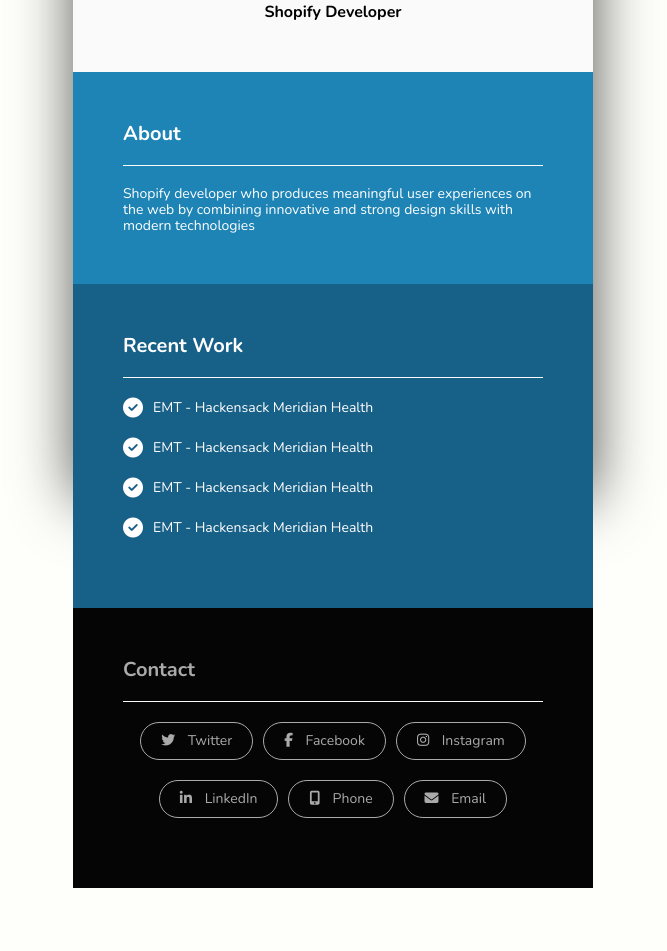
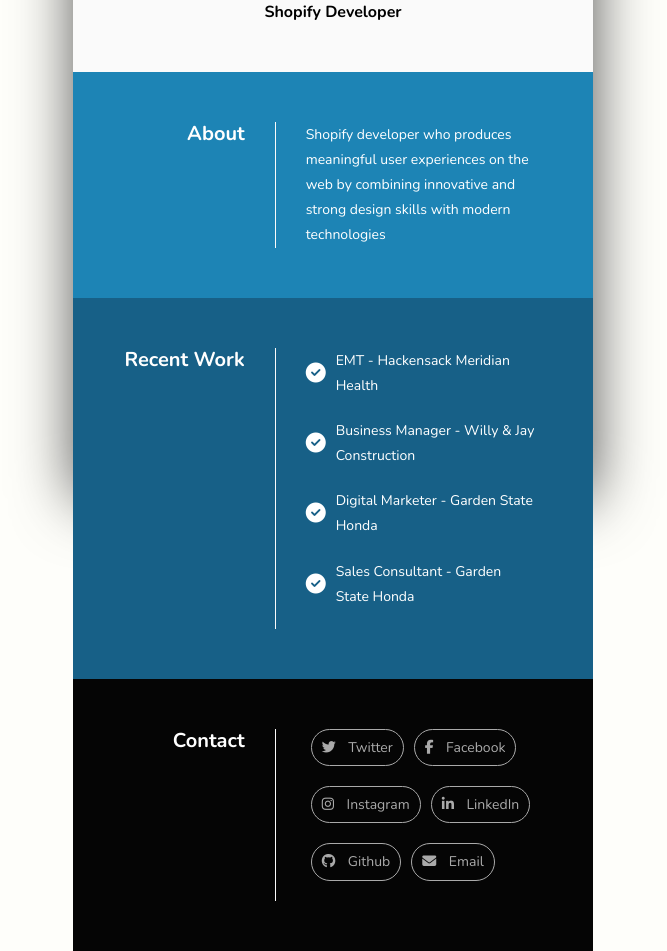
Before and after one commit to SaboyaDev/freemote-minimalist-resume, a plain HTML site: page index.html in a window 1280 px wide. Shown: the part 338-1289 px from the top of the page, without its empty margins (307-974 px from the left). Before the commit the page ends 1226 px from the top, so only its background shows below. Drawn offline with nearby package versions, Linux system fonts and the light colour scheme.

Commit message:
Completed responsive minimalistic portfolio

```diff
--- a/index.html
+++ b/index.html
@@ -24,13 +24,21 @@
 		</header>
 		<main>
 			<section id="about-section" class="inner-ctr">
+				<div class="title-ctr">
 					<h2 class="title">About</h2>
-				<p class="resume-content">Shopify developer who produces meaningful user experiences on
+				</div>
+				<div class="resume-content">
+					<p>Shopify developer who produces meaningful user experiences on
 						the web by combining innovative and strong design skills with
 						modern technologies</p>
+				</div>
 			</section>
+
 			<section id="experience-section" class="inner-ctr">
+				<div class="title-ctr">
 					<h2 class="title">Recent Work</h2>
+				</div>
+
 				<div class="resume-content">
 					<div class="job">
 						<i class="fas fa-check-circle"></i>
@@ -41,51 +49,66 @@
 					<div class="job">
 						<i class="fas fa-check-circle"></i>
 						<p>
-							EMT - Hackensack Meridian Health
+							Business Manager - Willy & Jay Construction
 						</p>
 					</div>
 					<div class="job">
 						<i class="fas fa-check-circle"></i>
 						<p>
-							EMT - Hackensack Meridian Health
-						</p>
+							Digital Marketer - Garden State Honda
 					</div>
 					<div class="job">
 						<i class="fas fa-check-circle"></i>
 						<p>
-							EMT - Hackensack Meridian Health
+							Sales Consultant - Garden State Honda
+						</p>
 						</p>
 					</div>
 				</div>
 			</section>
 		</main>
 		<footer class="inner-ctr">
+			<div class="title-ctr">
 				<h2 class="title">Contact</h2>
+			</div>
 			<div class="social-media-ctr">
+				<a href="https://twitter.com/saboya_dev">
 					<div class="social-media">
 						<i class="fab fa-twitter"></i>
 						<p>Twitter</p>
 					</div>
+				</a>
+				<a href="https://www.facebook.com/pg/SaboyaDev/videos/">
 					<div class="social-media">
 						<i class="fab fa-facebook-f"></i>
 						<p>Facebook</p>
 					</div>
+				</a>
+				<a href="https://www.instagram.com/saboya_dev/">
 					<div class="social-media">
 						<i class="fab fa-instagram"></i>
 						<p>Instagram</p>
 					</div>
+				</a>
+				<a href="https://www.linkedin.com/in/joseluissaboya/">
 					<div class="social-media">
 						<i class="fab fa-linkedin-in"></i>
 						<p>LinkedIn</p>
 					</div>
+				</a>
+				<a href="https://github.com/SaboyaDev">
 					<div class="social-media">
-					<i class="fas fa-mobile-alt"></i>
-					<p>Phone</p>
+						<i class="fab fa-github"></i>
+						<p>Github</p>
 					</div>
+				</a>
+				<a href="mailto:saboyadev@gmail.com">
 					<div class="social-media">
 						<i class="fas fa-envelope"></i>
 						<p>Email</p>
 					</div>
+				</a>
+
 			</div>
 
 		</footer>
--- a/style.css
+++ b/style.css
@@ -42,10 +42,12 @@ h3 {
 
 p {
 	font-size: 1.4rem;
+	line-height: 1.8;
 }
 
 a {
 	text-decoration: none;
+	color: #AAA;
 }
 
 /* Header */
@@ -81,6 +83,7 @@ header {
 	padding: 5rem;
 }
 
+/* Main Sections */
 #about-section {
 	background-color: #1D84B5;
 }
@@ -89,8 +92,7 @@ header {
 	background-color: #176087;
 }
 
-.title {
-	display: block;
+.title-ctr {
 	padding-bottom: 2rem;
 	border-bottom: 1px solid #FAFAFA;
 }
@@ -116,7 +118,6 @@ header {
 
 footer {
 	background-color: #050505;
-	color: #aaaaaa;
 }
 
 .social-media-ctr {
@@ -124,6 +125,7 @@ footer {
 	display: flex;
 	flex-wrap: wrap;
 	justify-content: center;
+	color: #AAA;
 }
 
 .social-media {
@@ -134,6 +136,10 @@ footer {
 	cursor: pointer;
 }
 
+.social-media:hover {
+	color: #FAFAFA;
+}
+
 .social-media i {
 	font-size: 1.4rem;
 }
@@ -142,3 +148,34 @@ footer {
 	display: inline;
 	margin-left: 1rem;
 }
+
+/* Media Queries */
+@media only screen and (min-width: 737px) {
+	.inner-ctr {
+		display: flex;
+		width: 100%;
+	}
+
+	.title-ctr {
+		padding-right: 3rem;
+		border-right: 1px solid #FAFAFA;
+		width: 55%;
+		text-align: right;
+		border-bottom: none;
+	}
+
+	.resume-content,
+	.social-media-ctr {
+		width: 100%;
+		padding-left: 3rem;
+		padding-top: 0;
+	}
+
+	.social-media-ctr {
+		justify-content: left;
+	}
+
+	.social-media {
+		padding: 0.5rem 1rem;
+	}
+}
```
Lines whose indentation alone changed are shown as unchanged.
